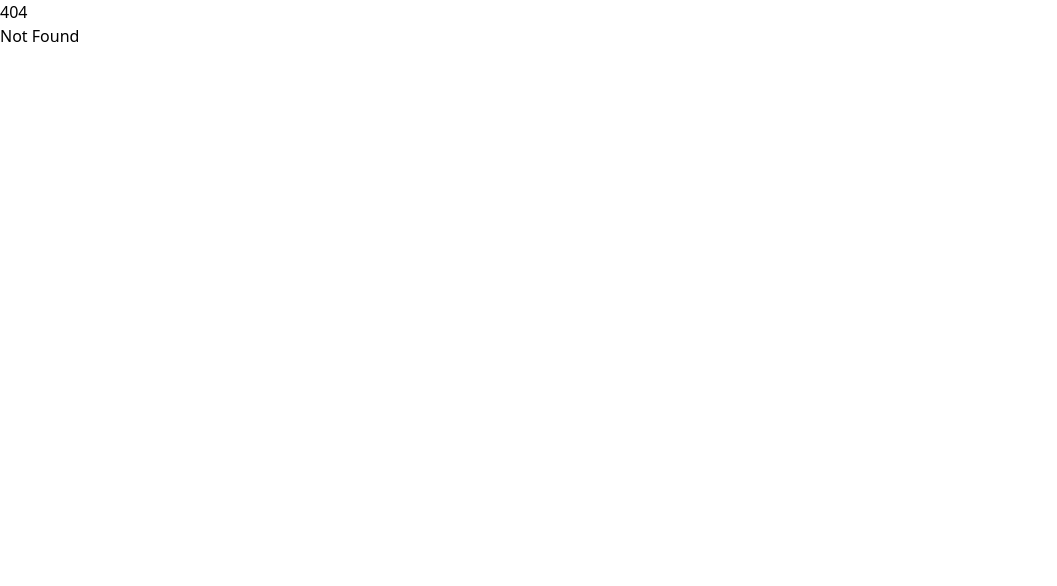
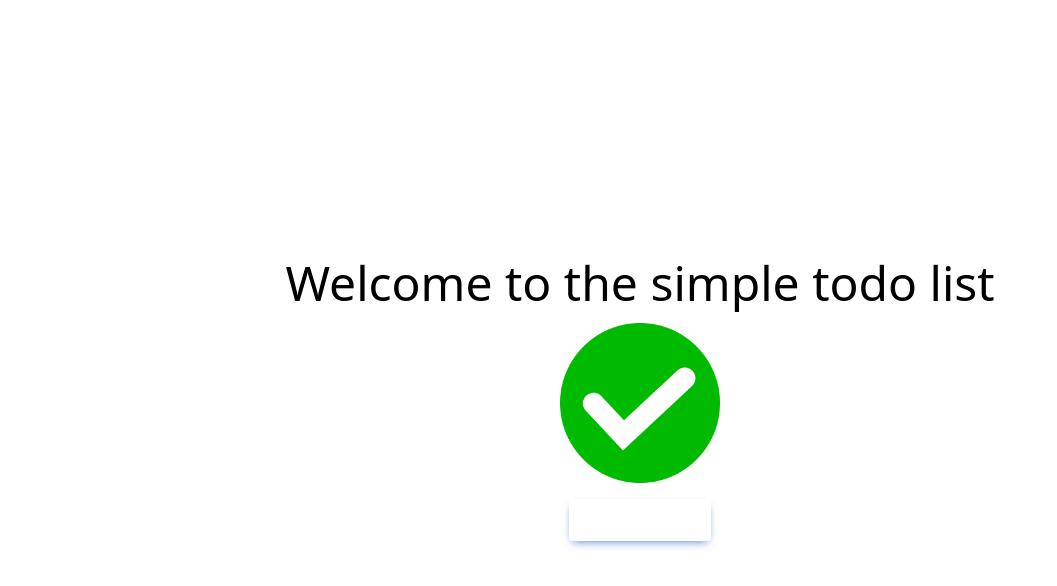
Before and after one commit to Lucas1933/todo-list, a SvelteKit app: page / in a window 1280 px wide. Before the commit this address had no page. Shown: the top 586 px of the page, without its empty margins (0-1057 px from the left). Built offline with nearby package versions, Linux system fonts and the light colour scheme; what tw-elements would draw is missing.

Commit message:
add welcome page

```diff
--- a/src/+page.server.ts
+++ /dev/null
@@ -1,11 +0,0 @@
-import { redirect } from '@sveltejs/kit';
-import type { PageServerLoad } from './routes/auth/login/$types';
-
-export const load: PageServerLoad = async ({ locals }) => {
-	const user = (locals as ExtendedLocals).user;
-	if (user) {
-		redirect(303, '/app/tasks');
-	} else {
-		redirect(303, '/auth/login');
-	}
-};
--- /dev/null
+++ b/src/routes/+page.svelte
@@ -0,0 +1,19 @@
+<script>
+	import logo from 'assets/icons/favicon.png';
+</script>
+
+<div class="flex h-full flex-col items-center justify-center">
+	<h1 class="mb-4 text-center text-5xl">Welcome to the simple todo list</h1>
+	<img class="w-40" src={logo} alt="" />
+	<div class="mt-4">
+		<a href="auth/login">
+			<button
+				class=" dark:active:shadow-[0_8px_9px_-4px_rgba(59,113,202,0.2),0_4px_18px_0_rgba(59,113,202,0.1)]] bg-primary hover:bg-primary-600 focus:bg-primary-600 active:bg-primary-700 inline-block w-full rounded px-12 pb-2 pt-2.5 text-base font-medium uppercase leading-normal text-white shadow-[0_4px_9px_-4px_#3b71ca] transition duration-150 ease-in-out hover:shadow-[0_8px_9px_-4px_rgba(59,113,202,0.3),0_4px_18px_0_rgba(59,113,202,0.2)] focus:shadow-[0_8px_9px_-4px_rgba(59,113,202,0.3),0_4px_18px_0_rgba(59,113,202,0.2)] focus:outline-none focus:ring-0 active:shadow-[0_8px_9px_-4px_rgba(59,113,202,0.3),0_4px_18px_0_rgba(59,113,202,0.2)] dark:shadow-[0_4px_9px_-4px_rgba(59,113,202,0.5)] dark:hover:shadow-[0_8px_9px_-4px_rgba(59,113,202,0.2),0_4px_18px_0_rgba(59,113,202,0.1)] dark:focus:shadow-[0_8px_9px_-4px_rgba(59,113,202,0.2),0_4px_18px_0_rgba(59,113,202,0.1)]"
+				data-te-ripple-init
+				data-te-ripple-color="light"
+			>
+				Start
+			</button></a
+		>
+	</div>
+</div>
```
